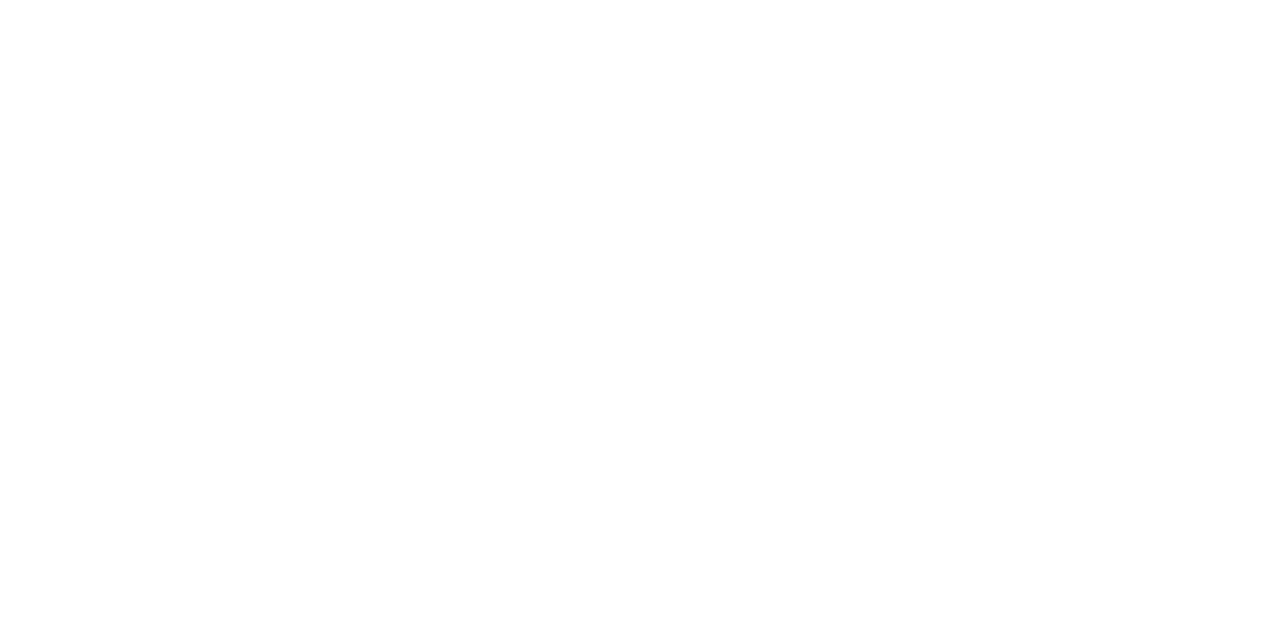
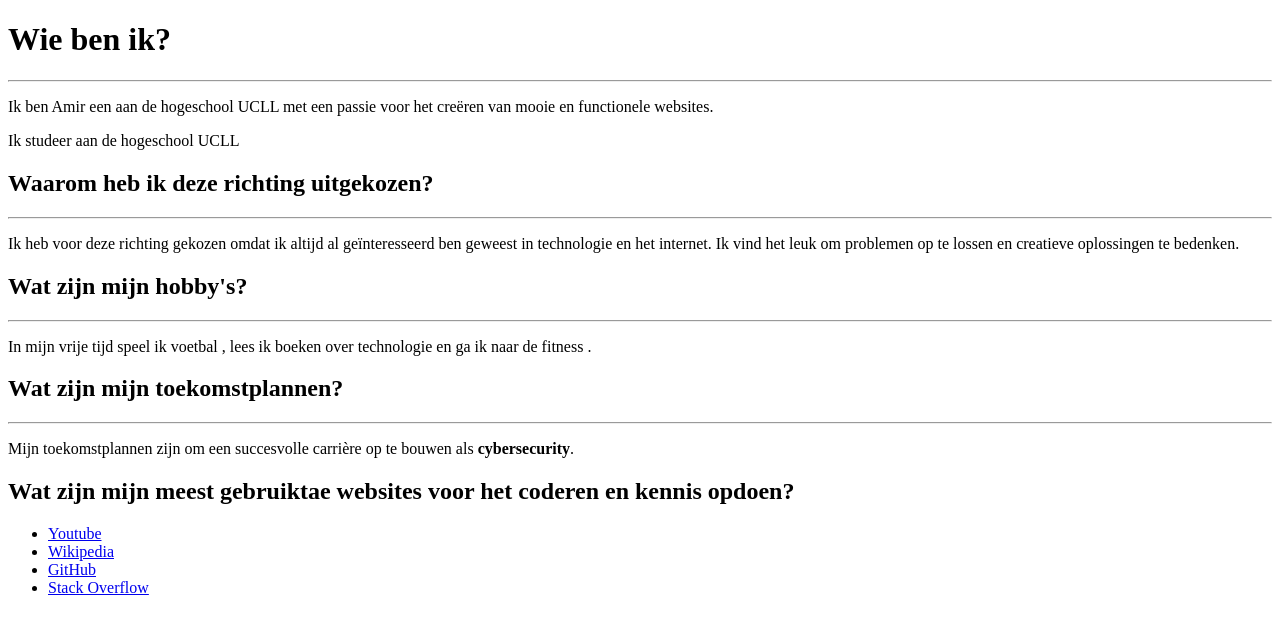
Before and after one commit to Webdevelopment-Front-end-Basis-25-26/webdevelopment-front-end-basis-skorrao, a plain HTML site: page index.html in a window 1280 px wide. Drawn offline with Linux system fonts and the light colour scheme.

Commit message:
Update index.html

```diff
--- a/index.html
+++ b/index.html
@@ -3,9 +3,40 @@
 <head>
     <meta charset="UTF-8">
     <meta name="viewport" content="width=device-width, initial-scale=1.0">
-    <title>Document</title>
+    <title>Mij werk</title>
 </head>
 <body>
+    <h1>Wie ben ik?</h1>
+    <hr>
+    <p>Ik ben Amir een  aan de hogeschool UCLL met een passie voor het creëren van mooie en functionele websites.</p>
+    <p>Ik studeer aan de hogeschool  UCLL</p>
+    <h2>Waarom heb ik deze richting uitgekozen?</h2>
+    <hr>
+    <p>Ik heb voor deze richting gekozen omdat ik altijd al geïnteresseerd ben geweest in technologie en het internet. Ik vind het leuk om problemen op te lossen en creatieve oplossingen te bedenken.</p>
+    <h2>Wat zijn mijn hobby's?</h2>
+    <hr>
+    <p>In mijn vrije tijd speel ik voetbal , lees ik boeken over technologie en ga ik naar de fitness .</p>
+    <h2>Wat zijn mijn toekomstplannen?</h2>
+    <hr>
+    <p>Mijn toekomstplannen zijn om een succesvolle carrière op te bouwen  als <b>cybersecurity</b>.</p>
+    <h2>Wat zijn mijn meest gebruiktae websites voor het coderen en kennis opdoen?</h2>
+
+
+    <ul>
+        <li><a href="https://youtube.com/">Youtube</a></li>
+        <li><a href="https://www.wikipedia.org/">Wikipedia</a></li>
+        <li><a href="https://www.github.com/">GitHub</a></li>
+        <li><a href="https://www.stackoverflow.com/">Stack Overflow</a></li>
+
+        </ul>
+
+
+
+
+
+
+
+
 
 </body>
 </html>
```
